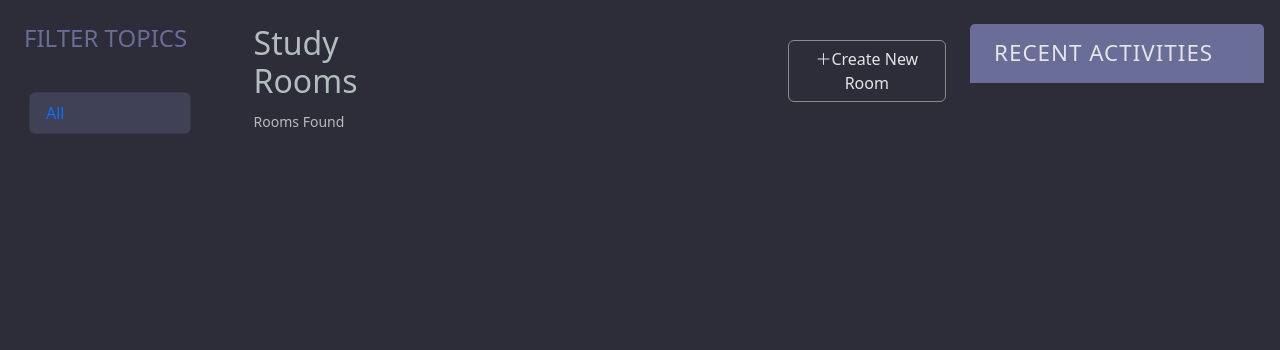
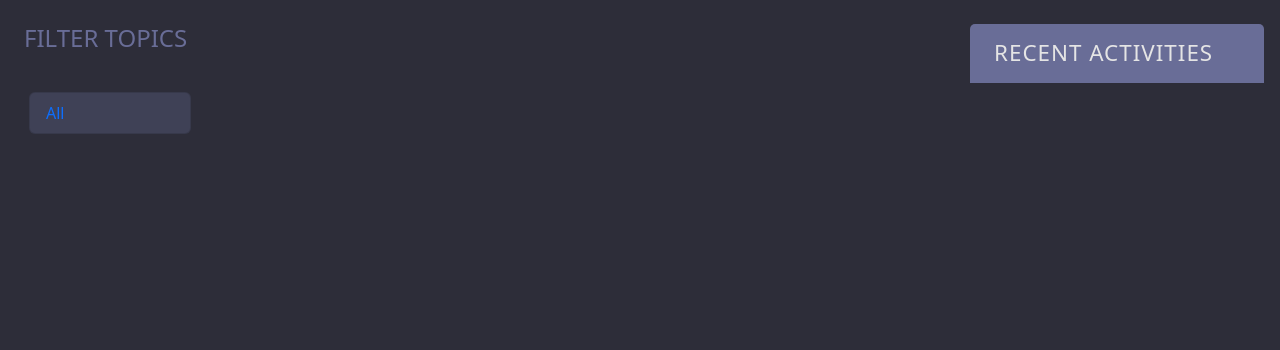
Before and after one commit to ListowelAdolwin/study_mate_app, a Django app: template baseapp/templates/baseapp/home.html in a window 1280 px wide. Shown: the part 70-420 px from the top of the page. Run offline with Django 3.2, Linux system fonts and the light colour scheme; the template is opened without the code that fills it, so the values that code supplies are empty; some libraries are stand-ins or nearby versions.

Commit message:
Removed the "create room" from the home_feed template

```diff
--- a/baseapp/templates/baseapp/home_feed.html
+++ b/baseapp/templates/baseapp/home_feed.html
@@ -2,7 +2,7 @@
 
 
 <div class="">
-  <div class="top-room-section">
+ <!--  <div class="top-room-section">
     <span class="study-room">
       <h2>Study Rooms</h2>
       <small>{{room_count}} Rooms Found</small>
@@ -15,7 +15,7 @@
       <a class="create-room btn mt-3" href="{% url 'create_room' %}"><i class="bi bi-plus-lg"></i>Create New Room</a>
     </span>
     <br>
-  </div>
+  </div> -->
 
   {% for room in rooms %}
   <div class="card my-3 m-auto room-list-container">
```
